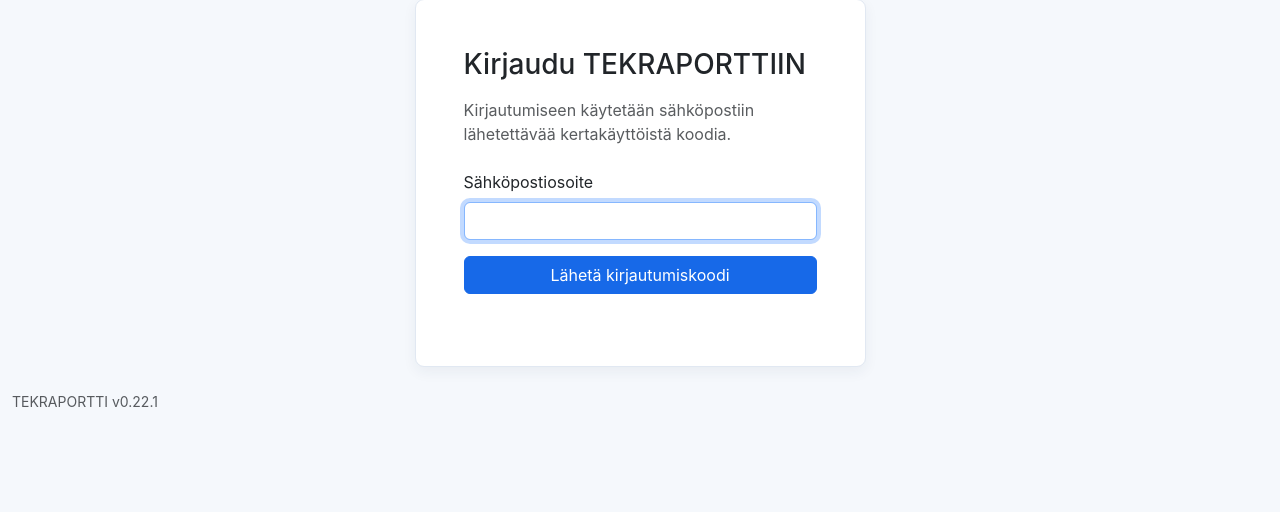
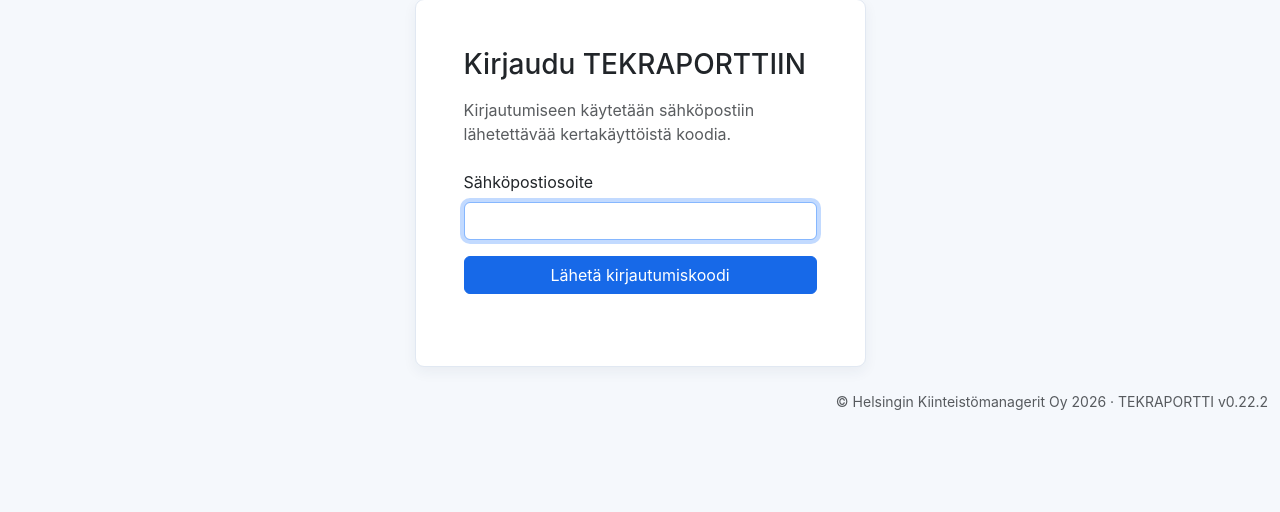
Before and after one commit to tuomaskayhko-taloportti/tekraportti, a PHP site: page / in a window 1280 px wide. Shown: the part 141-653 px from the top of the page. Run offline with PHP 8.4, Linux system fonts and the light colour scheme; some libraries are stand-ins or nearby versions.

Commit message:
v0.22.2 Lisää tekijänoikeustieto alatunnisteeseen

```diff
--- a/funktiot.php
+++ b/funktiot.php
@@ -172,7 +172,7 @@ function closeLayoutShell(): void
     global $layoutHasSidebar;
 
     echo $layoutHasSidebar ? "</main>\n</div>\n</div>\n" : "</main>\n";
-    echo '<footer class="container-fluid text-start pb-3 text-muted small">TEKRAPORTTI v'
+    echo '<footer class="container-fluid text-end pb-3 text-muted small">© Helsingin Kiinteistömanagerit Oy 2026 · TEKRAPORTTI v'
         . htmlspecialchars(APP_VERSION, ENT_QUOTES, 'UTF-8')
         . "</footer>\n";
     echo "<script src=\"https://code.jquery.com/jquery-4.0.0.min.js\"></script>\n";
--- a/version.php
+++ b/version.php
@@ -1,2 +1,2 @@
 <?php
-define('APP_VERSION', '0.22.1');
+define('APP_VERSION', '0.22.2');
```
